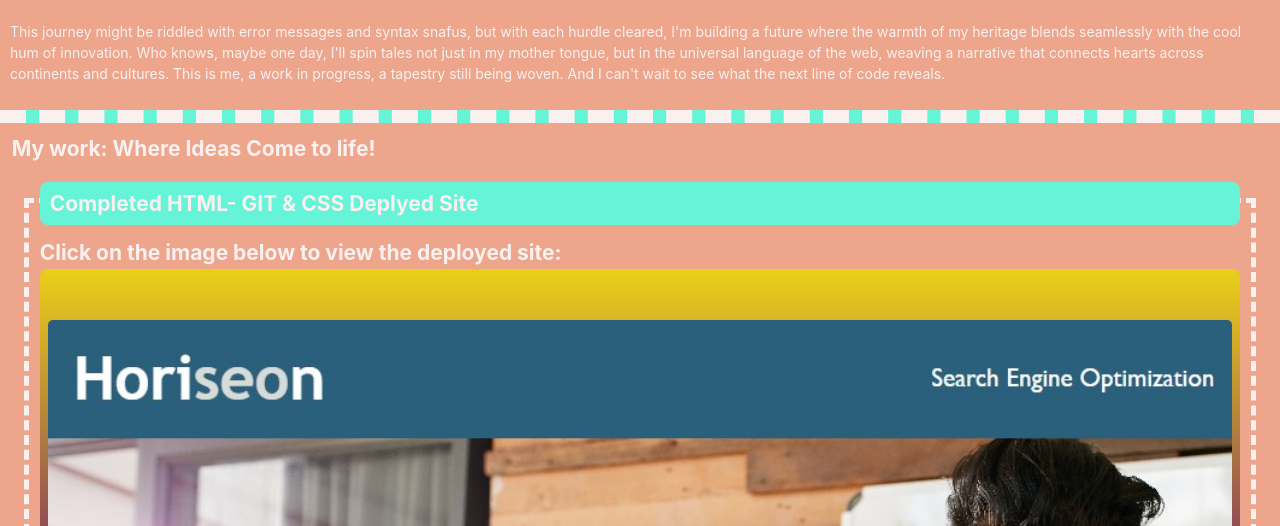
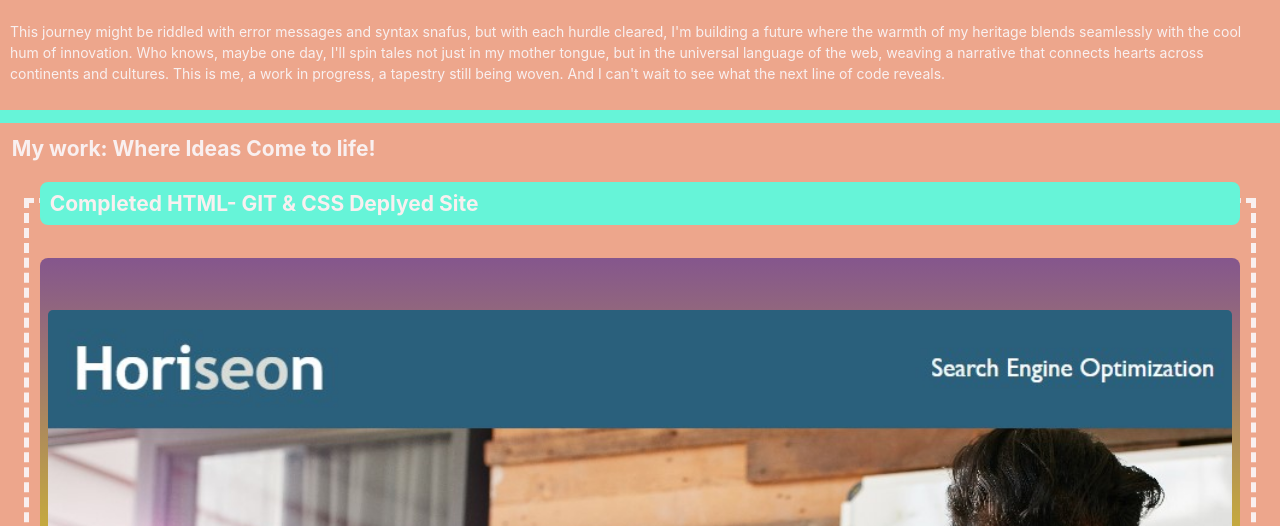
Before and after one commit to Marisol514/My-Starter-Portfolio, a plain HTML site: page index.html in a window 1280 px wide. Shown: the part 393-919 px from the top of the page. Drawn offline with Linux system fonts and the light colour scheme.

Commit message:
added the boxes, linked the deployed site, and canged the CSS

```diff
--- a/assets/style.css
+++ b/assets/style.css
@@ -68,7 +68,7 @@
 }
 
 .line {
-    border-bottom: 13px dashed var(--border);
+    border-bottom: 13px solid var(--outer);
     width: 100%
 }
 
@@ -95,6 +95,7 @@
 
 .float-left {
     float: left;
+    justify-content:left
 }
 
 .float-right {
@@ -156,8 +157,9 @@
     color: var(--gin);
     border-radius: 8px;
     /* use linear-gradient() function to create a fading background  */
-    background-image: linear-gradient(rgba(234, 212, 11, 0.897) 0%,
-            rgba(84, 6, 85, 0.753) 100%);
+    background-image: linear-gradient(
+    rgba(121, 77, 141, 0.897) 0%,
+    rgba(201, 192, 16, 0.753) 100%);
     display: flex;
 }
 
--- a/index.html
+++ b/index.html
@@ -83,7 +83,7 @@
                         <h2 class="card-header">Completed HTML- GIT & CSS Deplyed Site</h2>
                         <div class="card-body">
                         </div>
-                        <h2>Click on the image below to view the deployed site:</h2>
+                        <br>
                         <pre class="code-block"><code>
                         <a href="https://marisol514.github.io/02-Challenge-MA23/" target="_blank"><img src="./assets/images/DeployedSite.jpg" alt="Marisol Aranda in a mustard colored sweater" class="full-width-image"></a>
                       </code></pre>
```
